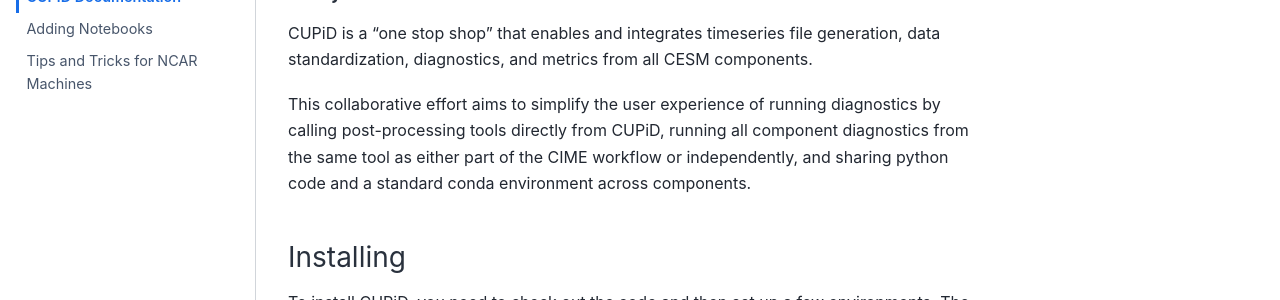
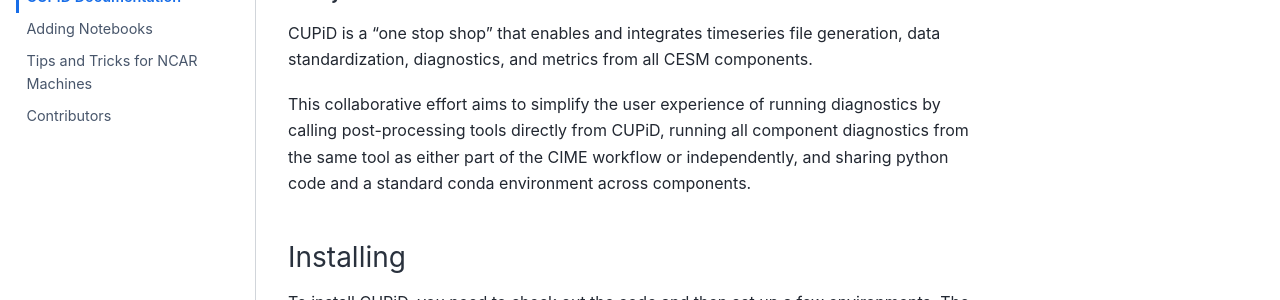
Before and after one commit to NCAR/CUPiD, a Sphinx documentation site: the page built from docs/index.rst, in a window 1280 px wide. Shown: the part 352-652 px from the top of the page. Built offline with Sphinx 7.4.7 and the Sphinx Book theme 1.1.4, drawn with Linux system fonts in a browser that asks for light colours.

Commit message:
updates to include on github.io page and Lev's affiliation

```diff
--- a/docs/conf.py
+++ b/docs/conf.py
@@ -22,7 +22,7 @@
 # This block allows us to remove the header image from any md files
 # without affecting the original version, but still pull the source
 # into the docs build fresh each time.
-for file in ["README.md", "NCAR_tips.md"]:
+for file in ["README.md", "NCAR_tips.md", "contributors.md"]:
     os.system(f"cp ../{file} ./")
 
     # Remove any images from the first line of the file
--- /dev/null
+++ b/docs/contributors.rst
@@ -0,0 +1,2 @@
+.. include:: contributors.md
+   :parser: myst
--- a/docs/index.rst
+++ b/docs/index.rst
@@ -7,6 +7,7 @@
 
     Adding Notebooks <addingnotebookstocollection.md>
     Tips and Tricks for NCAR Machines <NCARtips.rst>
+    Contributors <contributors.rst>
 
 .. include:: README.md
    :parser: myst
```
Also changed, not shown: contributors.md (+1 -1 lines).
